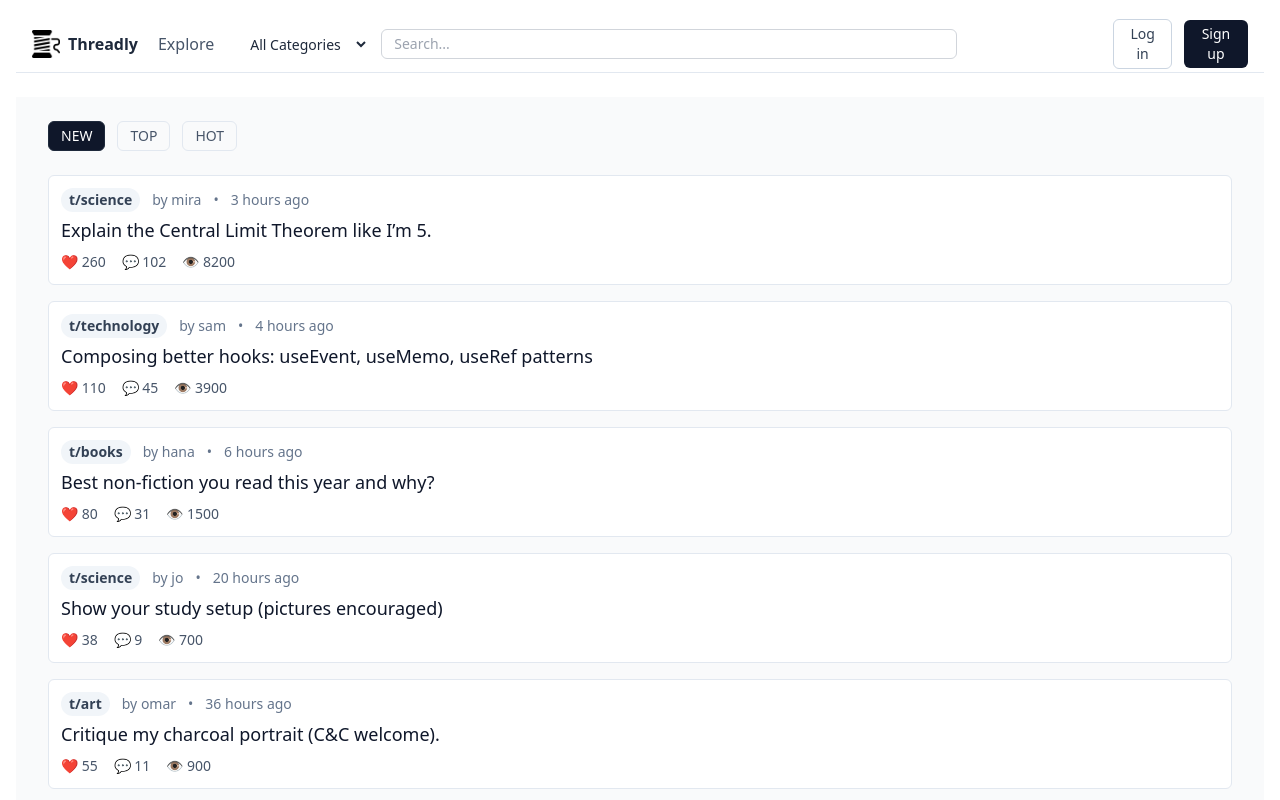
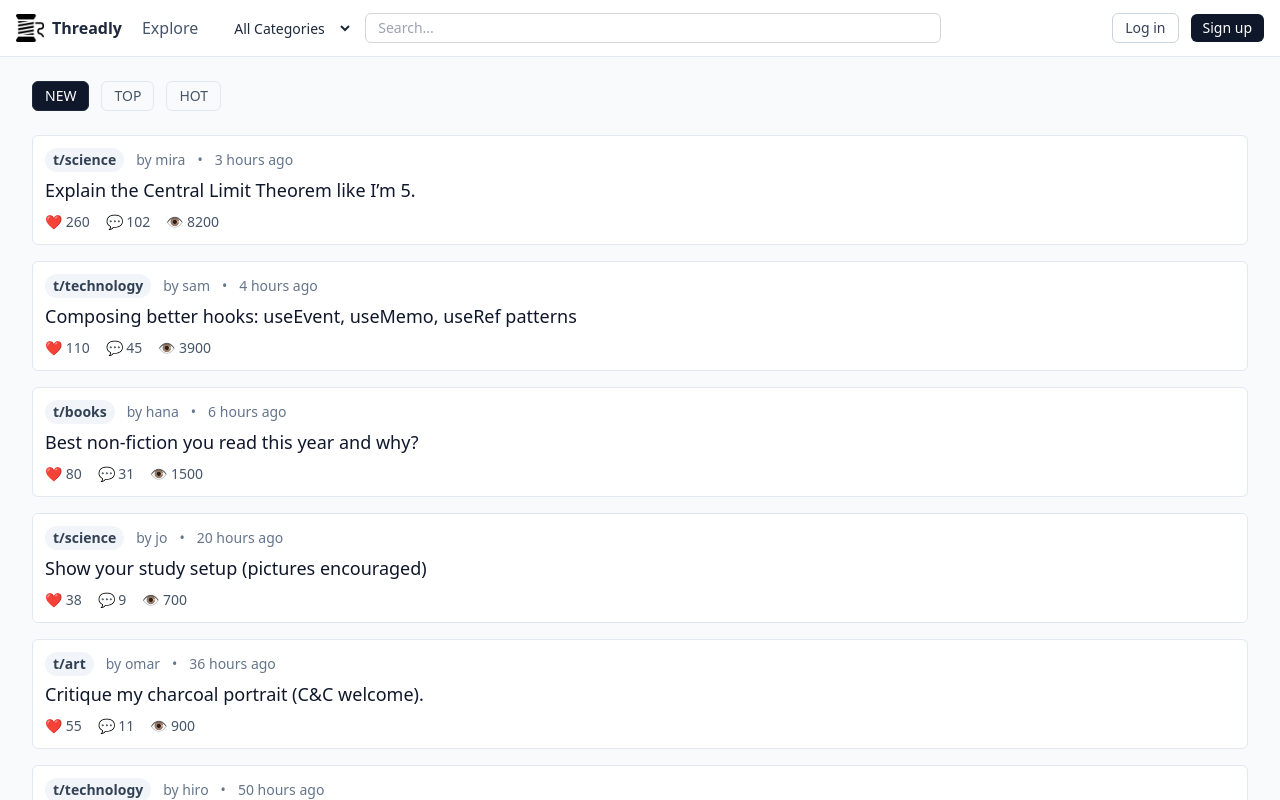
Before and after one commit to hiroshinaka/Threadly, a React (Create React App) app in the folder frontend/: page / in a window 1280 px wide. Shown: the top 800 px of the page. Built offline with nearby package versions, Linux system fonts and the light colour scheme.

Commit message:
Remove padding

```diff
--- a/frontend/src/App.js
+++ b/frontend/src/App.js
@@ -36,13 +36,12 @@ if (activeTab === 'top') {
 
 return (
   <Router>
-    <div className="app p-4">
+    <div className="app">
       <Header
         categories={categories}
         selectedCategory={selectedCategory}
         onCategoryChange={setSelectedCategory}
       />
-      <br />
       <Routes>
         <Route path="/signup" element={<Signup />} />
         <Route path="/login" element={<Login />} />
@@ -81,7 +80,6 @@ return (
           </main>
         } />
       </Routes>
-      <br />
       <Footer />
     </div>
   </Router>
```
